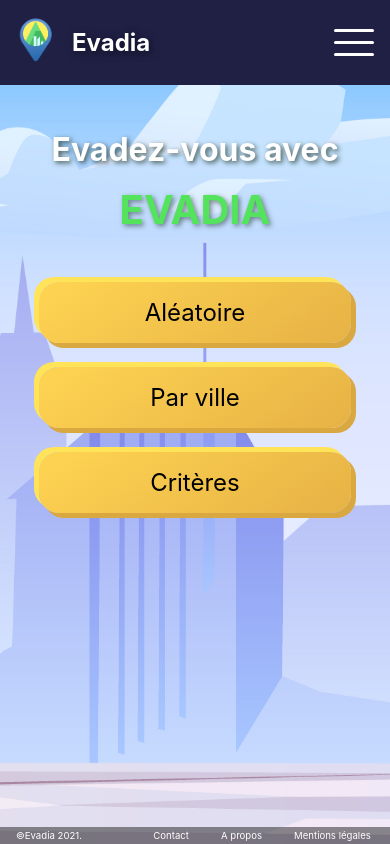
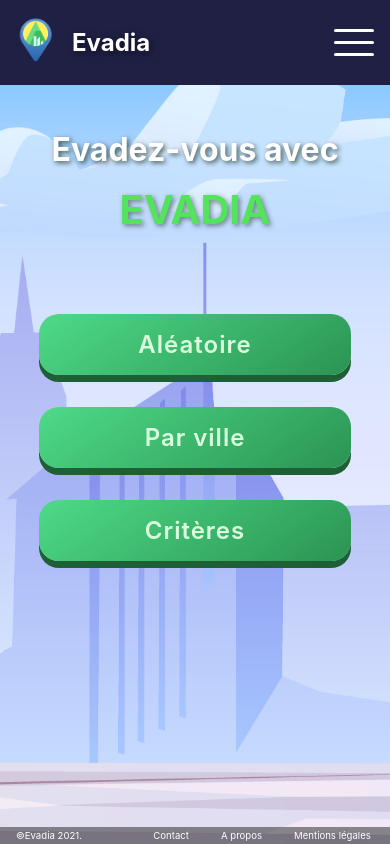
Before and after one commit to Lballanger/Evadia, a React (Vite) app in the folder front/: page / in a window 390 px wide. Built offline with nearby package versions, Linux system fonts and the light colour scheme; no server answers.

Commit message:
fixed responsive button homepage

```diff
--- a/front/src/components/Homepage/styles.scss
+++ b/front/src/components/Homepage/styles.scss
@@ -60,30 +60,51 @@
       justify-content: space-around;
       align-items: center;
       margin-bottom: 2rem;
+      width: 100%;
 
       &__link {
-        padding: 1rem;
-        margin-bottom: 1.5rem;
+        width: 100%;
+        padding: 1rem 1.3rem;
+        margin-left:auto;
+        margin-right: auto;
+        justify-content:center;
+        align-items:center;
+        margin-top: 2rem;
         background-color: white;
         text-align: center;
+        border: none;
+        border-radius: 20px;
+        font-weight: 600;
+        color: rgb(217, 255, 220);
+        background: linear-gradient(145deg, #4eda88, #2b9453);
         font-size: 1.5rem;
-        border-radius: 20px;
-        background: linear-gradient(145deg, #ffd452, #e6b245);
-        box-shadow: 5px 5px 0px #d9a841, -5px -5px 0px #ffe459;
+        letter-spacing: 1px;
+        cursor: pointer;
+        transition: all 0.06s 0s ease-out;
+        position: relative;
+        display: inline-block;
+        outline: none;
+        border: none;
+        box-shadow: 0 7px #1f5f35;
 
         &__button {
           text-decoration: none;
           color: inherit;
           width: 80%;
-          cursor: pointer;
+          text-decoration: none;
         }
+        &__button:active {
+          top: 30px;
+        }
+
       }
 
       &__link:hover {
-        border-radius: 20px;
-        background: #ffc64d;
-        box-shadow: inset 5px 5px 0px #d9a841, inset -5px -5px 0px #ffe459;
         color: white;
+        box-shadow: 0 3px #d9a841;
+        background: #ffe459;
+        top: 3px;
+        color: black;
       }
     }
   }
@@ -200,9 +221,9 @@
           width: 20%;
           color: inherit;
           text-decoration: none;
-          &__button:active {
-            top: 30px;
-          }
+        }
+        &__button:active {
+          top: 30px;
         }
       }
 
```
